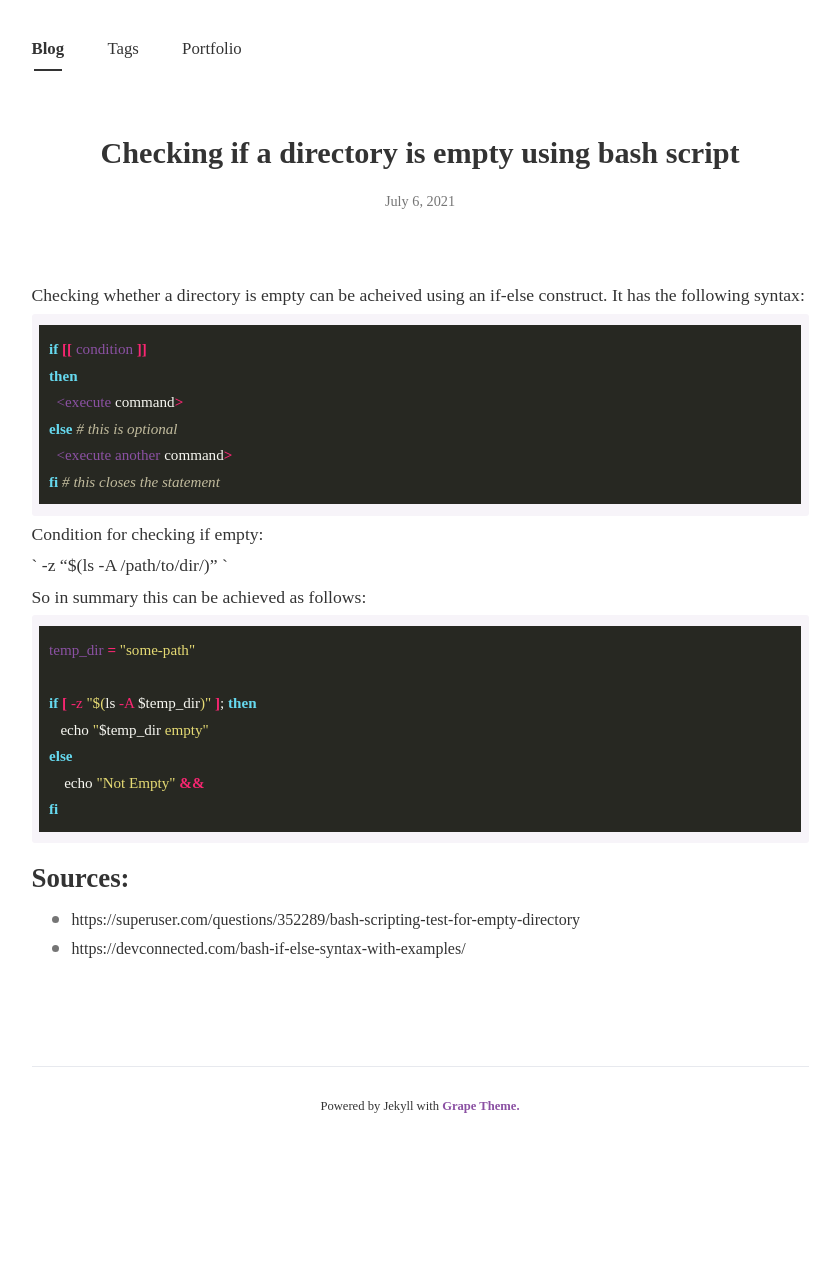
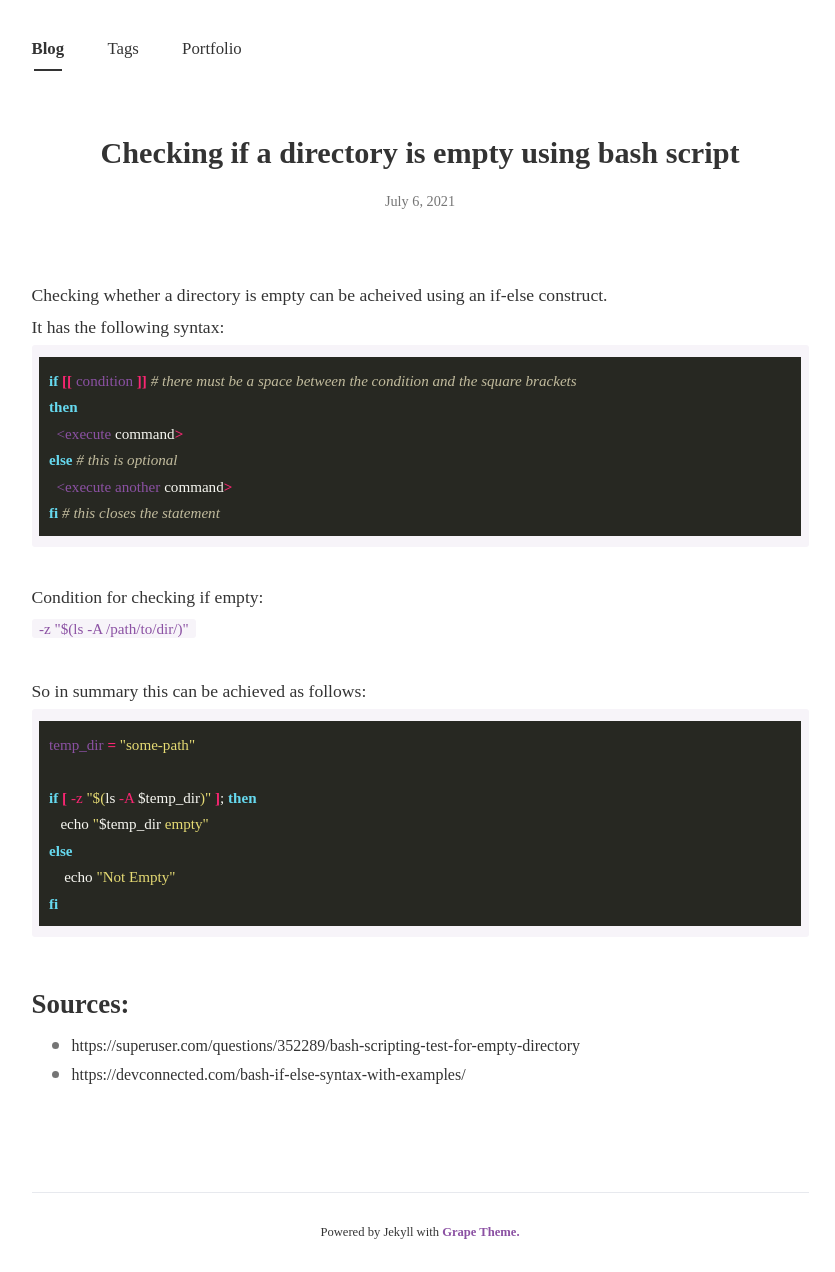
Before and after one commit to cliffordEmmanuel/cliffordEmmanuel.github.io, a Jekyll site: the page built from _posts/2021-07-06-empty-dir-bash.md, in a window 1280 px wide. Shown: the whole page, without its empty margins (220-1055 px from the left). Built offline with Jekyll 4.4.1, drawn with Linux system fonts in a browser that asks for light colours; nearby versions of some CDN libraries; some web fonts are replaced; before the commit the page ends 1146 px from its top, so only the background shows below that.

Commit message:
adding a new post

````diff
--- a/_posts/2021-07-06-empty-dir-bash.md
+++ b/_posts/2021-07-06-empty-dir-bash.md
@@ -8,10 +8,12 @@ comments : True
 ---
 
 
-Checking whether a directory is empty can be acheived using an if-else construct. It has the following syntax:
+Checking whether a directory is empty can be acheived using an if-else construct.
+
+It has the following syntax:
 
 ```bash
-if [[ condition ]]
+if [[ condition ]] # there must be a space between the condition and the square brackets
 then
   <execute command>
 else # this is optional
@@ -19,10 +21,14 @@ else # this is optional
 fi # this closes the statement
 ```
 
+<br/>
+
+
 Condition for checking if empty:
 
-` -z "$(ls -A /path/to/dir/)" `
+`-z "$(ls -A /path/to/dir/)"`
 
+<br/>
 
 So in summary this can be achieved as follows:
 
@@ -32,9 +38,11 @@ temp_dir = "some-path"
 if [ -z "$(ls -A $temp_dir)" ]; then
    echo "$temp_dir empty"
 else
-    echo "Not Empty" &&
+    echo "Not Empty"
 fi
 ```
+
+<br/>
 
 
 ## Sources:
````
